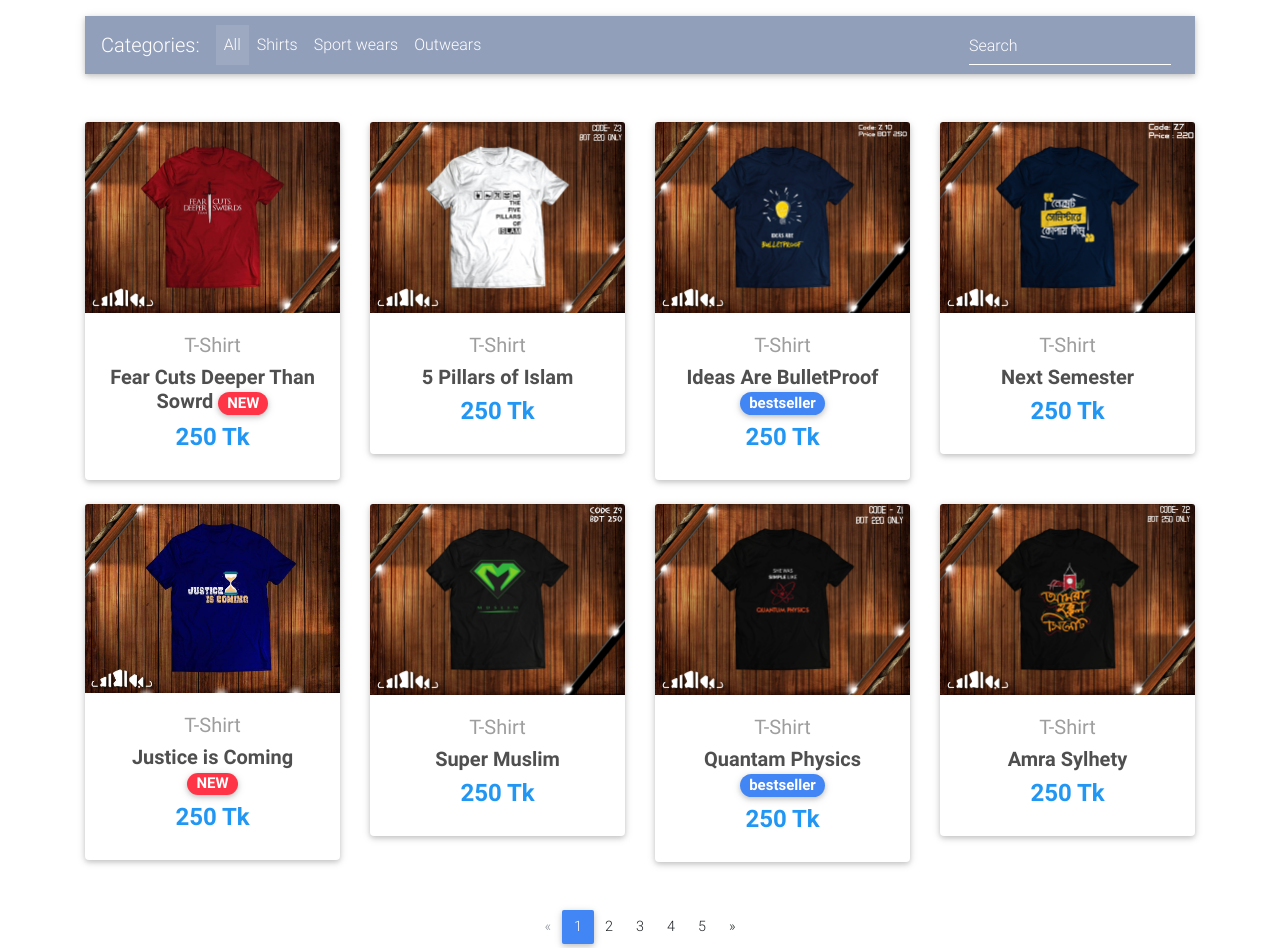
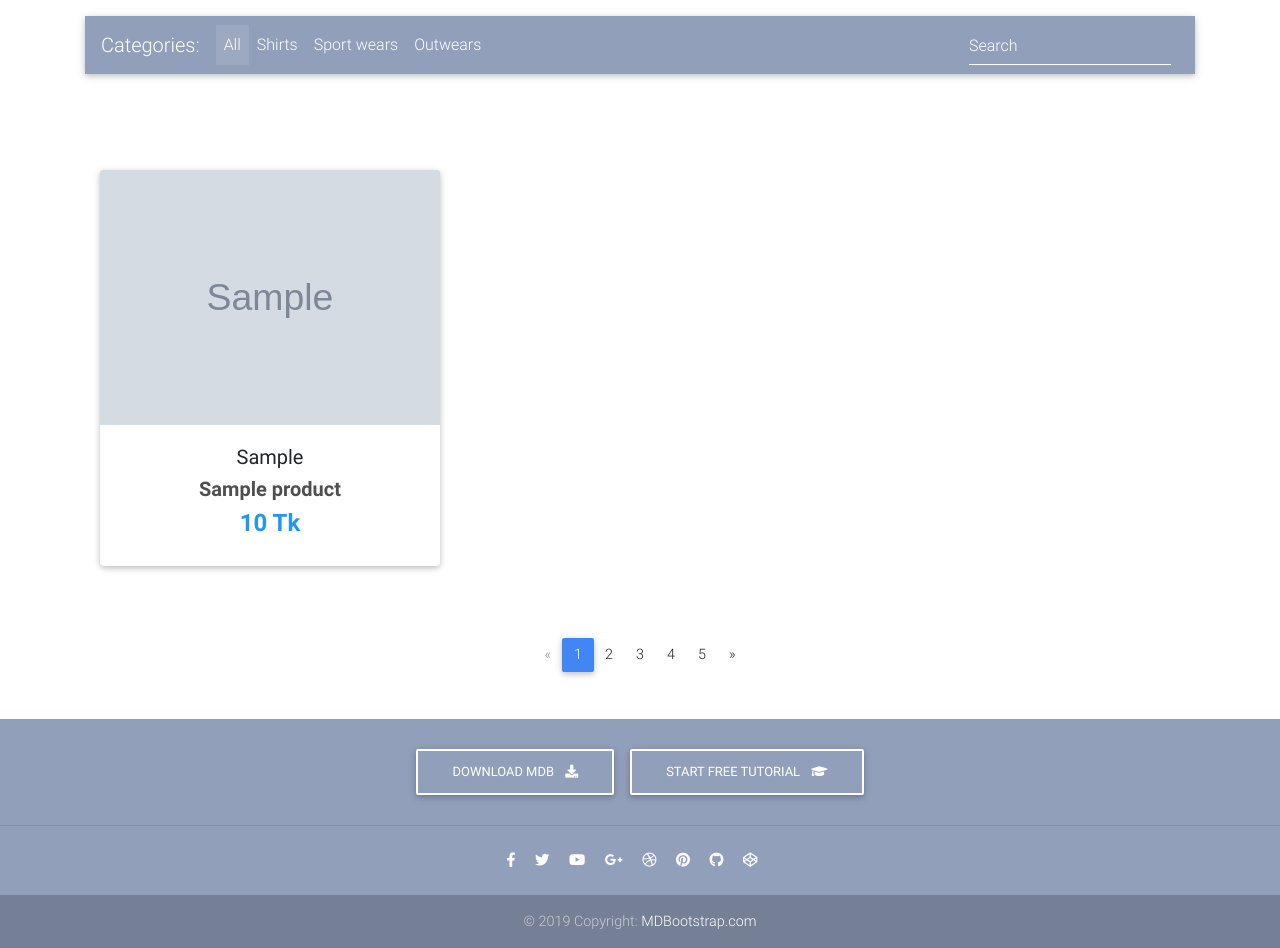
Before and after one commit to yuvsust/E-Commerce, a Django app: template templates/home-page.html in a window 1280 px wide. Shown: the part 480-1428 px from the top of the page. Run offline with Django 3.2, Linux system fonts and the light colour scheme; the template is opened without the code that fills it: values that come from a table or form of the project are taken from there, others are empty; tables that the repository leaves empty hold one stand-in row (values such as "Sample post"); grey boxes marked "Sample" are stand-in pictures; parts of the project's set-up code (start-up, migrations or seed data) failed here and were passed over; some libraries are stand-ins or nearby versions.

Commit message:
Products now can be added to Dynamically through Admin Site

```diff
--- a/products/models.py
+++ b/products/models.py
@@ -2,7 +2,7 @@ from django.db import models
 
 class product(models.Model):
 	product_image = models.ImageField(upload_to = 'product_image/')
-	catagory = models.CharField(max_length = 20)
-	title = models.CharField(max_length = 20)
-	badge = models.CharField(max_length = 20)
+	catagory = models.CharField(max_length = 100)
+	title = models.CharField(max_length = 100)
+	badge = models.CharField(max_length = 100, blank=True, null=True)
 	price = models.IntegerField()
--- a/products/views.py
+++ b/products/views.py
@@ -4,7 +4,7 @@ from .models import product
 
 def home(request):
 	products = product.objects
-    return render(request, "home-page.html", {'products':products})
+	return render(request, "home-page.html", {'products':products})
 
 
 def checkout(request):
--- a/templates/home-page.html
+++ b/templates/home-page.html
@@ -242,31 +242,70 @@
 
       </nav>
       <!--/.Navbar-->
+        <!-- Showing Products in Bootstrap Card -->
+          <div class="album py-5">
+            <div class="container">
 
-      <!--Section: Products v.3-->
+              <div class="row wow fadeIn">
+                  {% for product in products.all %}
+                  <div class="col-md-4">
+                      <div class="card mb-4">
+                          <div class="view overlay">
+                            <img class = "card-img-top" src={{product.product_image.url}} >
+                            <a>
+                              <div class="mask rgba-white-slight"></div>
+                            </a>
+                          </div>
+
+                          <div class="card-body text-center">
+                              <h5>{{ product.catagory }}</h5>
+                              <h5><strong>
+                                <a href="" class="dark-grey-text">{{ product.title }}
+
+                                  {% if product.badge == "NEW" %}
+                                  <span class="badge badge-pill danger-color">{{ product.badge }}</span>
+                                  {% elif product.badge == "Best Seller"%}
+                                  <span class="badge badge-pill primary-color">{{ product.badge }}</span>
+                                  {%endif%}
+
+
+                                </a>
+                              </strong></h5>
+                              <h4 class="font-weight-bold blue-text">
+                                <strong>{{ product.price }} Tk</strong>
+                              </h4>
+
+                          </div>
+                      </div>
+                  </div>
+                  {% endfor %}
+              </div>
+            </div>
+          </div>
+      <!-- Section: Products v.3
       <section class="text-center mb-4">
 
-        <!--Grid row 1-->
+        Grid row 1
         <div class="row wow fadeIn">
 
-          <!--Grid column 1-->
+          Grid column 1
           <div class="col-lg-3 col-md-6 mb-4">
 
-            <!--Card-->
+            Card
             <div class="card">
 
-              <!--Card image-->
+              Card image
               <div class="view overlay">
                 <img src="{% static 'product/Fear.png' %}" class="card-img-top" />
                 <a>
                   <div class="mask rgba-white-slight"></div>
                 </a>
               </div>
-              <!--Card image-->
+              Card image
 
-              <!--Card content-->
+              Card content
               <div class="card-body text-center">
-                <!--Category & Title-->
+                Category & Title
                 <a href="" class="grey-text">
                   <h5>T-Shirt</h5>
                 </a>
@@ -283,21 +322,21 @@
                 </h4>
 
               </div>
-              <!--Card content-->
+              Card content
 
             </div>
-            <!--Card-->
+            Card
 
           </div>
-          <!--Grid column-->
+          Grid column
 
-          <!--Grid column-->
+          Grid column
           <div class="col-lg-3 col-md-6 mb-4">
 
-            <!--Card-->
+            Card
             <div class="card">
 
-              <!--Card image-->
+              Card image
               <div class="view overlay">
                 <img src="{% static 'product/5PillarsWhite.jpg' %}" class="card-img-top"
                   alt="" >
@@ -305,11 +344,11 @@
                   <div class="mask rgba-white-slight"></div>
                 </a>
               </div>
-              <!--Card image-->
+              Card image
 
-              <!--Card content-->
+              Card content
               <div class="card-body text-center">
-                <!--Category & Title-->
+                Category & Title
                 <a href="" class="grey-text">
                   <h5>T-Shirt</h5>
                 </a>
@@ -324,21 +363,21 @@
                 </h4>
 
               </div>
-              <!--Card content-->
+              Card content
 
             </div>
-            <!--Card-->
+            Card
 
           </div>
-          <!--Grid column-->
+          Grid column
 
-          <!--Grid column-->
+          Grid column
           <div class="col-lg-3 col-md-6 mb-4">
 
-            <!--Card-->
+            Card
             <div class="card">
 
-              <!--Card image-->
+              Card image
               <div class="view overlay">
                 <img src="{% static 'product/IdeasNavy.jpg' %}" class="card-img-top"
                   alt="" >
@@ -346,11 +385,11 @@
                   <div class="mask rgba-white-slight"></div>
                 </a>
               </div>
-              <!--Card image-->
+              Card image
 
-              <!--Card content-->
+              Card content
               <div class="card-body text-center">
-                <!--Category & Title-->
+                Category & Title
                 <a href="" class="grey-text">
                   <h5>T-Shirt</h5>
                 </a>
@@ -367,21 +406,21 @@
                 </h4>
 
               </div>
-              <!--Card content-->
+              Card content
 
             </div>
-            <!--Card-->
+            Card
 
           </div>
-          <!--Grid column-->
+          Grid column
 
-          <!--Fourth column-->
+          Fourth column
           <div class="col-lg-3 col-md-6 mb-4">
 
-            <!--Card-->
+            Card
             <div class="card">
 
-              <!--Card image-->
+              Card image
               <div class="view overlay">
                 <img src="{% static 'product/nextsemnavy.jpg' %}" class="card-img-top"
                   alt="">
@@ -389,11 +428,11 @@
                   <div class="mask rgba-white-slight"></div>
                 </a>
               </div>
-              <!--Card image-->
+              Card image
 
-              <!--Card content-->
+              Card content
               <div class="card-body text-center">
-                <!--Category & Title-->
+                Category & Title
                 <a href="" class="grey-text">
                   <h5>T-Shirt</h5>
                 </a>
@@ -408,27 +447,27 @@
                 </h4>
 
               </div>
-              <!--Card content-->
+              Card content
 
             </div>
-            <!--Card-->
+            Card
 
           </div>
-          <!--Fourth column-->
+          Fourth column
 
         </div>
-        <!--Grid row-->
+        Grid row
 
-        <!--Grid row-->
+        Grid row
         <div class="row wow fadeIn">
 
-          <!--Grid column-->
+          Grid column
           <div class="col-lg-3 col-md-6 mb-4">
 
-            <!--Card-->
+            Card
             <div class="card">
 
-              <!--Card image-->
+              Card image
               <div class="view overlay">
                 <img src="{% static 'product/justice.jpg' %}" class="card-img-top"
                   alt="">
@@ -436,11 +475,11 @@
                   <div class="mask rgba-white-slight"></div>
                 </a>
               </div>
-              <!--Card image-->
+              Card image
 
-              <!--Card content-->
+              Card content
               <div class="card-body text-center">
-                <!--Category & Title-->
+                Category & Title
                 <a href="" class="grey-text">
                   <h5>T-Shirt</h5>
                 </a>
@@ -457,21 +496,21 @@
                 </h4>
 
               </div>
-              <!--Card content-->
+              Card content
 
             </div>
-            <!--Card-->
+            Card
 
           </div>
-          <!--Grid column-->
+          Grid column
 
-          <!--Grid column-->
+          Grid column
           <div class="col-lg-3 col-md-6 mb-4">
 
-            <!--Card-->
+            Card
             <div class="card">
 
-              <!--Card image-->
+              Card image
               <div class="view overlay">
                 <img src="{% static 'product/muslim.jpg' %}" class="card-img-top"
                   alt="">
@@ -479,11 +518,11 @@
                   <div class="mask rgba-white-slight"></div>
                 </a>
               </div>
-              <!--Card image-->
+              Card image
 
-              <!--Card content-->
+              Card content
               <div class="card-body text-center">
-                <!--Category & Title-->
+                Category & Title
                 <a href="" class="grey-text">
                   <h5>T-Shirt</h5>
                 </a>
@@ -498,21 +537,21 @@
                 </h4>
 
               </div>
-              <!--Card content-->
+              Card content
 
             </div>
-            <!--Card-->
+            Card
 
           </div>
-          <!--Grid column-->
+          Grid column
 
-          <!--Grid column-->
+          Grid column
           <div class="col-lg-3 col-md-6 mb-4">
 
-            <!--Card-->
+            Card
             <div class="card">
 
-              <!--Card image-->
+              Card image
               <div class="view overlay">
                 <img src="{% static 'product/quantam.jpg' %}" class="card-img-top"
                   alt="">
@@ -520,11 +559,11 @@
                   <div class="mask rgba-white-slight"></div>
                 </a>
               </div>
-              <!--Card image-->
+              Card image
 
-              <!--Card content-->
+              Card content
               <div class="card-body text-center">
-                <!--Category & Title-->
+                Category & Title
                 <a href="" class="grey-text">
                   <h5>T-Shirt</h5>
                 </a>
@@ -541,21 +580,21 @@
                 </h4>
 
               </div>
-              <!--Card content-->
+              Card content
 
             </div>
-            <!--Card-->
+            Card
 
           </div>
-          <!--Grid column-->
+          Grid column
 
-          <!--Fourth column-->
+          Fourth column
           <div class="col-lg-3 col-md-6 mb-4">
 
-            <!--Card-->
+            Card
             <div class="card">
 
-              <!--Card image-->
+              Card image
               <div class="view overlay">
                 <img src="{% static 'product/Sylhety.jpg' %}" class="card-img-top"
                   alt="">
@@ -563,11 +602,11 @@
                   <div class="mask rgba-white-slight"></div>
                 </a>
               </div>
-              <!--Card image-->
+              Card image
 
-              <!--Card content-->
+              Card content
               <div class="card-body text-center">
-                <!--Category & Title-->
+                Category & Title
                 <a href="" class="grey-text">
                   <h5>T-Shirt</h5>
                 </a>
@@ -582,19 +621,19 @@
                 </h4>
 
               </div>
-              <!--Card content-->
+              Card content
 
             </div>
-            <!--Card-->
+            Card
 
           </div>
-          <!--Fourth column-->
+          Fourth column
 
         </div>
-        <!--Grid row-->
+        Grid row
 
       </section>
-      <!--Section: Products v.3-->
+      Section: Products v.3 -->
 
       <!--Pagination-->
       <nav class="d-flex justify-content-center wow fadeIn">
```
Also changed, not shown: products/migrations/0002_auto_20191120_1119.py (added), products/migrations/0003_auto_20191120_1123.py (added).
